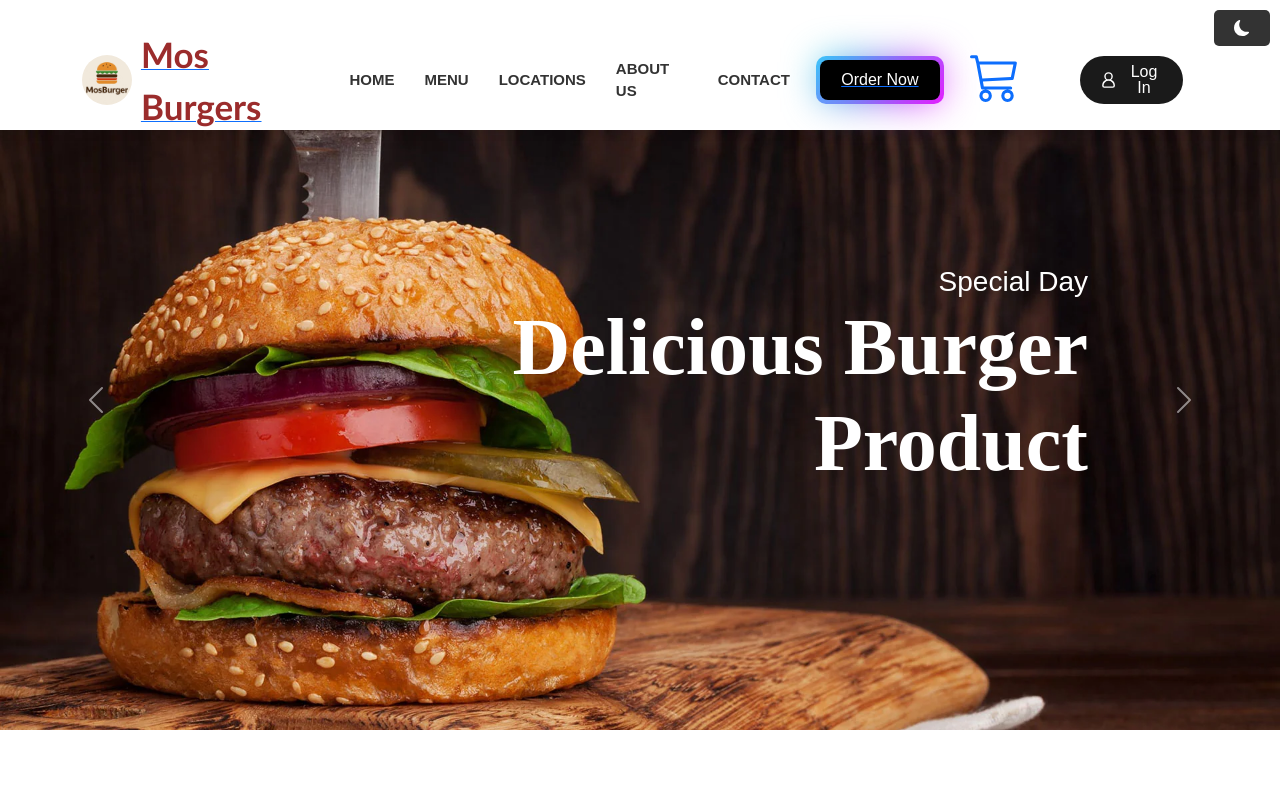
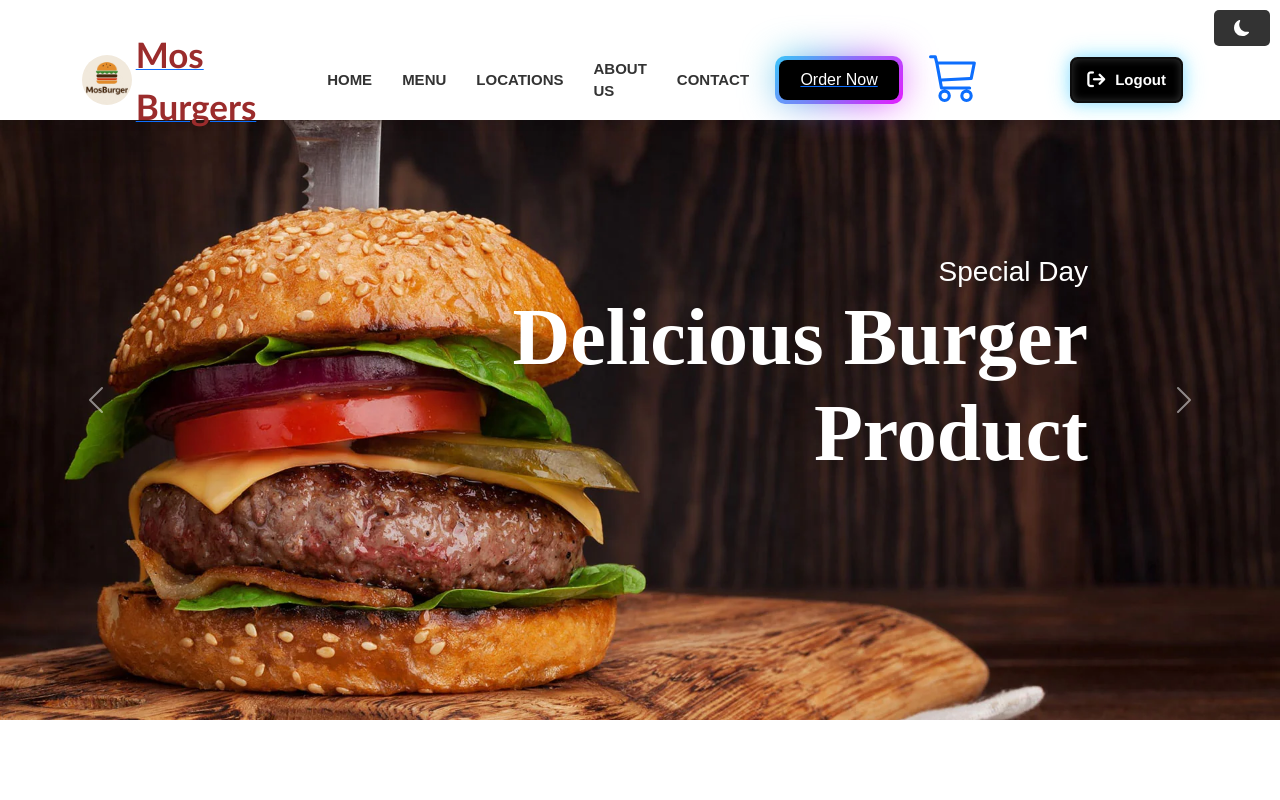
Before and after one commit to sudamsiths/MOS-BURGERS, a plain HTML site: page index.html in a window 1280 px wide. Shown: the top 800 px of the page. Drawn offline with nearby package versions, Linux system fonts and the light colour scheme.

Commit message:
login & logout implement

```diff
--- a/CSS/log.css
+++ b/CSS/log.css
@@ -33,7 +33,7 @@ nav {
     padding: 20px;
     display: flex;
     justify-content: flex-end;
-    background-color: rgba(26, 26, 26, 0.8);
+    background-color: rgba(168, 151, 151, 0.8);
     backdrop-filter: blur(10px);
     z-index: 100;
 }
--- a/CSS/style.css
+++ b/CSS/style.css
@@ -14,10 +14,80 @@ body {
   box-shadow: 0 2px 10px rgba(0, 0, 0, 0.1);
   position: sticky;
   top: 0;
-  height: 130px;
+  height: 120px;
   z-index: 1000;
 
 }
+.button-logout {
+  font-family: 'Franklin Gothic Medium', 'Arial Narrow', Arial, sans-serif;
+  background: linear-gradient(135deg, #000000 0%, #000000 100%);
+  border-radius: 0.5em;
+  border: 2px solid #0e0e0e;
+  box-shadow:
+    0 0 15px rgba(79, 172, 254, 0.4),
+    0 0 25px rgba(0, 242, 254, 0.3),
+    inset 0 0 8px rgba(255, 255, 255, 0.2);
+  color: #ffffff;
+  font-size: 15px;
+  padding-left: 15px;
+  padding-bottom: 10px;
+  padding-right: 15px;
+  padding-top: 10px;
+  cursor: pointer;
+  outline: none;
+  user-select: none;
+  display: flex;
+  align-items: center;
+  gap: 10px;
+  transition: all 0.3s ease;
+  position: relative;
+  overflow: hidden;
+}
+
+.button-logout::before {
+  content: "";
+  position: absolute;
+  top: -50%;
+  left: -50%;
+  width: 200%;
+  height: 200%;
+  background: radial-gradient(circle, rgba(255, 255, 255, 0.15) 0%, transparent 70%);
+  transform: rotate(45deg);
+  transition: opacity 0.5s;
+  pointer-events: none;
+  opacity: 0;
+}
+
+.button-logout:hover::before {
+  opacity: 1;
+}
+
+.button-logout:hover {
+  transform: scale(1.03);
+  box-shadow:
+    0 0 20px rgba(79, 172, 254, 0.7),
+    0 0 30px rgba(0, 242, 254, 0.6);
+}
+
+.button-logout:active {
+  transform: scale(0.97);
+  box-shadow:
+    inset 0 0 10px rgba(0, 0, 0, 0.5);
+}
+
+.text-logout {
+  font-weight: 700;
+  color: white;
+  transition: transform 0.3s ease;
+}
+
+.icon-logout {
+  font-size: 18px;
+  color: white;
+  transition: transform 0.3s ease;
+}
+
+
 
 .menu-container {
   display: flex;
@@ -2334,6 +2404,7 @@ footer .copyright {
   max-width: 600px;
   width: 90%;
 }
+
 .close-btn {
   position: fixed;
   top: 50px;
@@ -2357,6 +2428,7 @@ footer .copyright {
   height: 600px;
   border-radius: 8px;
 }
+
 .promo-image img {
   max-width: 100%;
   max-height: 100%;
--- a/JS/app.js
+++ b/JS/app.js
@@ -4,3 +4,8 @@ function toggleDarkMode() {
 function closeBox() {
     document.getElementById("myBox").style.display = "none";
   }
+
+function logoutbyn(){
+   window.location.href = "login.html";
+
+}
--- a/index.html
+++ b/index.html
@@ -12,6 +12,7 @@
   <link rel="stylesheet" href="/CSS/style.css">
   <link href="img/2.png" rel="stylesheet">
   <link href="https://unpkg.com/aos@2.3.1/dist/aos.css" rel="stylesheet">
+  <link rel="stylesheet" href="https://cdnjs.cloudflare.com/ajax/libs/font-awesome/6.7.2/css/all.min.css">
   <link href="https://cdn.jsdelivr.net/npm/flowbite@3.1.2/dist/flowbite.min.css" rel="stylesheet" />
   <link href="https://cdn.jsdelivr.net/npm/bootstrap@5.3.3/dist/css/bootstrap.min.css" rel="stylesheet"
     integrity="sha384-QWTKZyjpPEjISv5WaRU9OFeRpok6YctnYmDr5pNlyT2bRjXh0JMhjY6hW+ALEwIH" crossorigin="anonymous">
@@ -131,7 +132,19 @@
                 <path
                   d="M6 .278a.77.77 0 0 1 .08.858 7.2 7.2 0 0 0-.878 3.46c0 4.021 3.278 7.277 7.318 7.277q.792-.001 1.533-.16a.79.79 0 0 1 .81.316.73.73 0 0 1-.031.893A8.35 8.35 0 0 1 8.344 16C3.734 16 0 12.286 0 7.71 0 4.266 2.114 1.312 5.124.06A.75.75 0 0 1 6 .278" />
               </svg></button></li>
-          <li>
+
+              &nbsp;&nbsp;&nbsp;&nbsp;&nbsp;&nbsp;&nbsp;
+
+              <li>
+            <button class="button-logout">
+              <i class="fa-solid fa-arrow-right-from-bracket icon-logout"></i>
+              <span class="text-logout" onclick="logoutbyn()">Logout</span>
+            </button>
+          </li>
+
+
+
+          <!-- <li>
             <a href="login.html"><button class="login-button">
                 <div aria-label="User Login Button" tabindex="0" role="button" class="user-profile">
                   <div class="user-profile-inner">
@@ -146,7 +159,7 @@
                   </div>
                 </div>
               </button>
-          </li></a>
+          </li></a> -->
         </ul>
 
         <div class="mobile-menu-toggle">
```
Also changed, not shown: JS/login.js (+11 -21 lines), burger.html (+26 -8 lines), login.html (+10 -4 lines).
